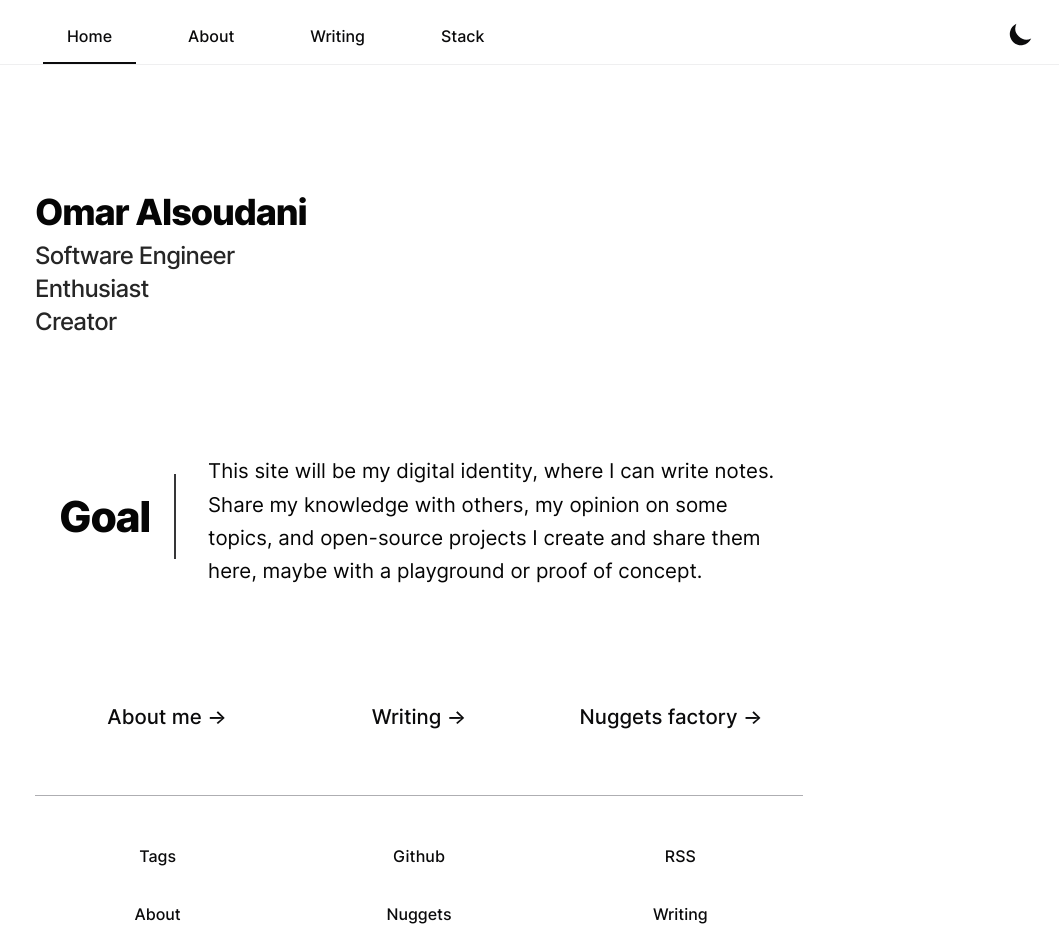
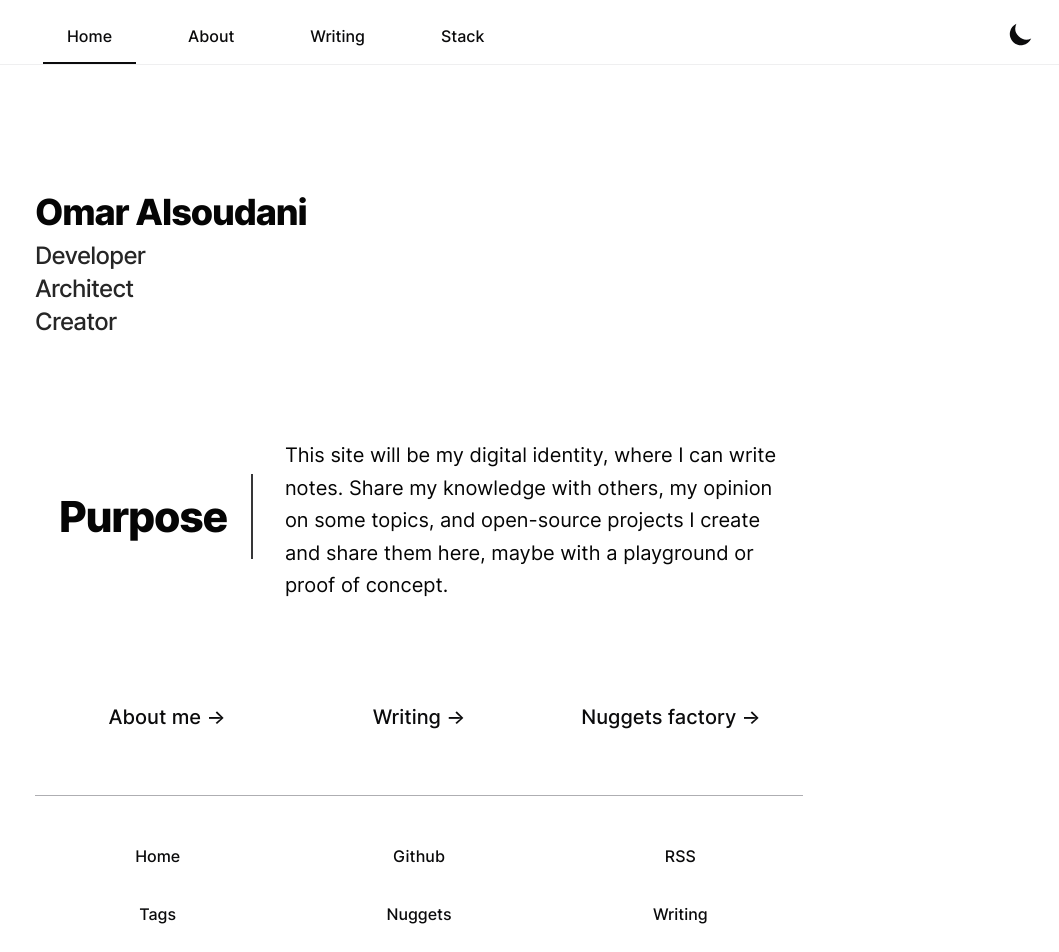
Before and after one commit to omaralsoudanii/mkreg.dev, a Next.js app: page / in a window 1280 px wide. Shown: the top 952 px of the page, without its empty margins (221-1280 px from the left). Built offline with nearby package versions, Linux system fonts and the light colour scheme; no server answers; what @tailwindcss/typography, tailwindcss-line-clamp would draw is missing.

Commit message:
adjust text sizes

```diff
--- a/next.config.js
+++ b/next.config.js
@@ -36,7 +36,7 @@ module.exports = {
         headers: [
           {
             key: 'Cache-Control',
-            value: 'no-cache',
+            value: 'public, s-maxage=1, proxy-revalidate',
           },
         ],
       },
--- a/src/components/Footer/index.tsx
+++ b/src/components/Footer/index.tsx
@@ -6,19 +6,17 @@ export function Footer() {
     <footer className="mx-auto mt-16 prose md:prose-lg dark:prose-dark hr-stroke">
       <div className="grid items-start grid-cols-1 py-12 text-left md:gap-4 md:items-center md:text-center md:grid-cols-3 ">
         <div className="flex flex-col items-start px-4 mb-4 space-y-4 md:space-y-8 md:px-0 md:m-0 md:items-center">
+          <Link href="/">
+            <a className="inline font-medium footer-border link-unstyled">
+              Home
+            </a>
+          </Link>
           <Link href="/tags">
             <a className="inline font-medium footer-border link-unstyled">
               Tags
             </a>
           </Link>
-          <Link href="/about">
-            <a
-              className="inline font-medium footer-border link-unstyled"
-              href="/about"
-            >
-              About
-            </a>
-          </Link>
+
           <a
             href={`mailto:${Environment.social.mail}`}
             target="_blank"
@@ -38,10 +36,7 @@ export function Footer() {
             Github
           </a>
           <Link href="/nuggets">
-            <a
-              className="inline font-medium footer-border link-unstyled"
-              href="/nuggets"
-            >
+            <a className="inline font-medium footer-border link-unstyled">
               Nuggets
             </a>
           </Link>
@@ -64,10 +59,7 @@ export function Footer() {
             RSS
           </a>
           <Link href="/writing">
-            <a
-              className="inline font-medium footer-border link-unstyled"
-              href="/writing"
-            >
+            <a className="inline font-medium footer-border link-unstyled">
               Writing
             </a>
           </Link>
--- a/src/pages/index.tsx
+++ b/src/pages/index.tsx
@@ -16,19 +16,19 @@ const Home = () => {
         <section>
           <div className="!mb-10 md:!mb-24">
             <h1>Omar Alsoudani</h1>
-            <h2 className="sub-heading">Software Engineer</h2>
-            <h2 className="sub-heading">Enthusiast</h2>
+            <h2 className="sub-heading">Developer</h2>
+            <h2 className="sub-heading">Architect</h2>
             <h2 className="sub-heading">Creator</h2>
           </div>
 
           <div className="flex flex-col md:!mb-24 !mb-10 items-start justify-start divide-y-4 divide-gray-700 dark:divide-gray-300 md:justify-center md:items-center md:divide-y-0 md:flex-row md:space-x-6 md:mt-16">
             <div className="pt-6 space-x-2 space-y-5 md:pb-8">
               <h1 className="!px-2 !mb-4 !mt-4 md:!mb-4 md:!mt-4 text-4xl md:!text-[2.6666667em] md:!leading-loose md:!px-6 md:border-gray-700 md:dark:border-gray-300  md:!border-r-2">
-                Goal
+                Purpose
               </h1>
             </div>
             <div className="flex flex-col !px-2">
-              <p className="text-lg leading-relaxed md:text-[1.275rem]">
+              <p className="text-lg !leading-normal md:!leading-relaxed md:text-xl">
                 This site will be my digital identity, where I can write notes.
                 Share my knowledge with others, my opinion on some topics, and
                 open-source projects I create and share them here, maybe with a
@@ -37,17 +37,17 @@ const Home = () => {
             </div>
           </div>
           <div className="grid items-start grid-cols-1 text-left md:gap-1 md:items-center md:text-center md:grid-cols-3 !px-2">
-            <p className="text-lg md:text-[1.275rem] !font-medium">
+            <p className="text-lg md:text-xl !font-medium">
               <Link href="/about">
                 <a className="my-2 link-unstyled"> About me &rarr; </a>
               </Link>
             </p>
-            <p className="text-lg md:text-[1.275rem] !font-medium">
+            <p className="text-lg md:text-xl  !font-medium">
               <Link href="/writing">
                 <a className="my-2 link-unstyled"> Writing &rarr; </a>
               </Link>
             </p>
-            <p className="text-lg md:text-[1.275rem] !font-medium">
+            <p className="text-lg md:text-xl !font-medium">
               <Link href="/nuggets">
                 <a className="my-2 link-unstyled"> Nuggets factory &rarr; </a>
               </Link>
```
